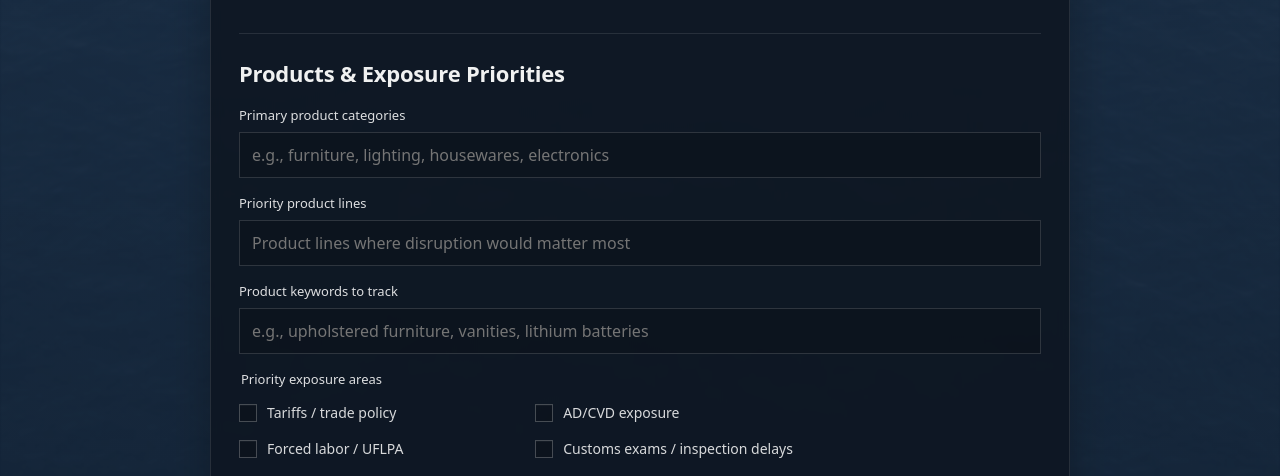
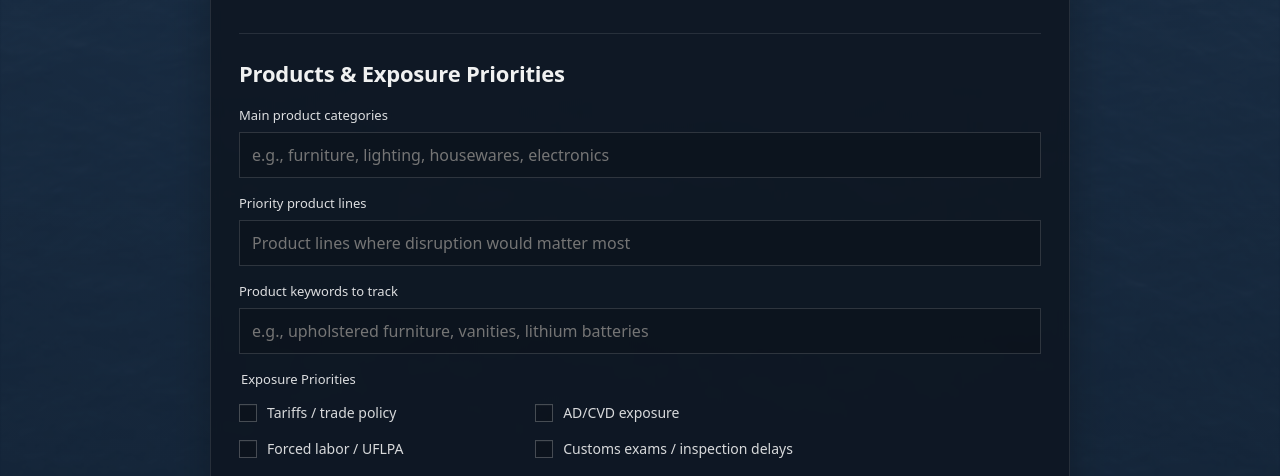
Before and after one commit to importrisk/import-risk-intelligence-site, a Jekyll site: the page built from client-profile.html, in a window 1280 px wide and 900 px high, scrolled down 1280 px. Shown: the part 154-630 px from the top of the window. Built offline with Jekyll 4.4.1, drawn with Linux system fonts in a browser that asks for light colours.

Commit message:
Update client-profile.html

```diff
--- a/client-profile.html
+++ b/client-profile.html
@@ -236,7 +236,7 @@ description: Private client profile form for configuring Import Risk Intelligenc
             </div>
 
             <div class="cp-row">
-              <label class="cp-label" for="cp-product-categories">Primary product categories</label>
+              <label class="cp-label" for="cp-product-categories">Main product categories</label>
               <input
                 class="cp-input"
                 type="text"
@@ -270,7 +270,7 @@ description: Private client profile form for configuring Import Risk Intelligenc
 
             <div class="cp-row">
               <fieldset class="cp-fieldset">
-                <legend class="cp-label">Priority exposure areas</legend>
+                <legend class="cp-label">Exposure Priorities</legend>
 
                 <div class="cp-check-grid cp-check-grid-exposure">
                   <label class="cp-check">
```
